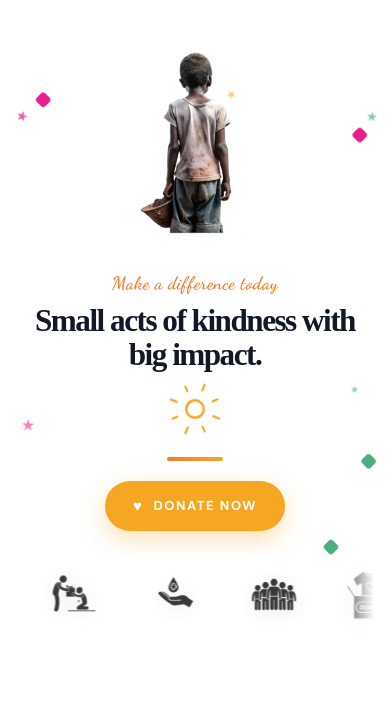
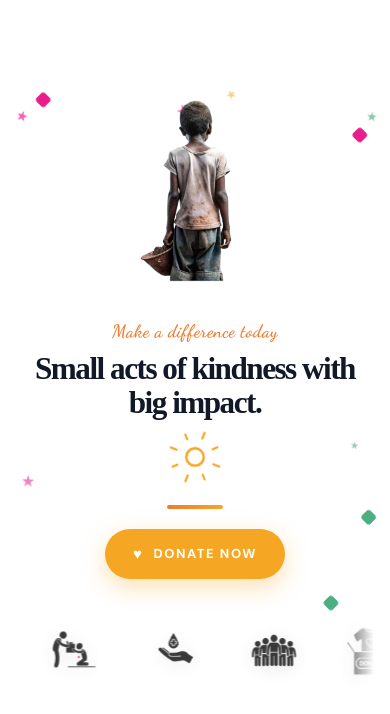
Before and after one commit to Musafaizan/saya, a Next.js app: page /page/hero in a window 390 px wide. Shown: the top 714 px of the page. Built offline with nearby package versions, Linux system fonts and the light colour scheme.

Commit message:
changesss

```diff
--- a/app/page/hero/hero.css
+++ b/app/page/hero/hero.css
@@ -227,9 +227,6 @@
 
 /* ════════════════════════════════════════
    ── Sliding Icons Bar ──
-   Desktop: position absolute at bottom
-   Mobile: position relative (in flow) so it
-           naturally pushes content above it
 ════════════════════════════════════════ */
 .hero__slider-wrapper {
   position: absolute;
@@ -314,21 +311,18 @@
 
 /* ════════════════════════════════════════
    ── Mobile (≤ 768px) ──
-   Slider becomes position:relative so it
-   sits BELOW content in normal flow
 ════════════════════════════════════════ */
 @media (max-width: 768px) {
-  /* Hero becomes a normal column flex — no reverse */
   .hero {
     flex-direction: column;
-    padding: 40px 24px 0;    /* ← no bottom padding needed, slider is in flow */
+    /* ✅ FIX 1: top padding increased from 40px → 80px to clear fixed navbar */
+    padding: 80px 24px 0;
     min-height: unset;
     text-align: center;
     gap: 0;
     overflow: hidden;
   }
 
-  /* Image on top */
   .hero__image-area {
     order: 1;
     flex: unset;
@@ -346,27 +340,27 @@
     margin-top: 8px;
   }
 
-  /* Content in middle */
   .hero__content {
     order: 2;
     flex: unset;
     max-width: 100%;
     align-items: center;
     padding-top: 16px;
-    padding-bottom: 24px;  /* ← gap between button and slider */
+    /* ✅ FIX 2: bottom padding increased from 24px → 32px so button clears slider */
+    padding-bottom: 32px;
     z-index: 1;
   }
 
-  /* Slider at very bottom — in normal flow */
   .hero__slider-wrapper {
     order: 3;
-    position: relative;   /* ← KEY FIX: takes up space in flow */
+    position: relative;   /* ✅ stays in-flow so button can never overlap it */
     bottom: auto;
     left: auto;
     right: auto;
     width: 100%;
     height: 90px;
     flex-shrink: 0;
+    z-index: 2;
   }
 
   .hero__heading {
@@ -394,13 +388,11 @@
     margin-right: auto;
   }
 
-  /* Reposition dots */
   .hero__dot--pink-top     { top: 108px; left: 12%; }
   .hero__dot--pink-right   { top: 140px; right: 10%; }
   .hero__dot--green-mid    { top: unset; bottom: 180px; right: 8%; }
   .hero__dot--green-bottom { bottom: 100px; right: 18%; }
 
-  /* Reposition stars */
   .hero__star--s1  { top: 120px;  left: 4%; }
   .hero__star--s2  { top: 160px;  left: 15%; }
   .hero__star--s3  { top: 105px;  left: 45%; }
@@ -417,7 +409,6 @@
   .hero__star--s14 { top: unset;  bottom: 60px;  left: 48%; }
   .hero__star--s15 { top: 145px;  right: 38%; }
 
-  /* Slider sizing */
   .hero__slider-item     { width: 120px; }
   .hero__slider-item img { width: 58px; height: 58px; }
   .hero__slider-track    { animation-duration: 11.5s; }
@@ -427,13 +418,11 @@
    ── Small Mobile (≤ 480px) ──
 ════════════════════════════════════════ */
 @media (max-width: 480px) {
-  .hero { padding: 36px 20px 0; }
+  /* ✅ FIX: top kept at 80px (was 36px) to still clear navbar */
+  .hero { padding: 80px 20px 0; }
 
-  .hero__image-area {
-    max-width: 82%;
-    width: 82%;
-  }
-  .hero__img { max-height: 230px; }
+  .hero__image-area { max-width: 82%; width: 82%; }
+  .hero__img        { max-height: 230px; }
 
   .hero__dot--pink-top     { top: 100px; left: 8%; }
   .hero__dot--pink-right   { top: 130px; right: 8%; }
@@ -455,12 +444,13 @@
    ── Small Mobile (≤ 400px) ──
 ════════════════════════════════════════ */
 @media (max-width: 400px) {
-  .hero          { padding: 32px 16px 0; }
-  .hero__tagline { font-size: 18px; }
+  /* ✅ FIX: top kept at 80px (was 32px) to still clear navbar */
+  .hero              { padding: 80px 16px 0; }
+  .hero__tagline     { font-size: 18px; }
   .hero__description { font-size: 15px; }
-  .hero__btn     { padding: 15px 28px; font-size: 13px; }
-  .hero__image-area { max-width: 92%; width: 92%; }
-  .hero__img     { max-height: 200px; }
+  .hero__btn         { padding: 15px 28px; font-size: 13px; }
+  .hero__image-area  { max-width: 92%; width: 92%; }
+  .hero__img         { max-height: 200px; }
 
   .hero__star--s4,
   .hero__star--s8,
```
